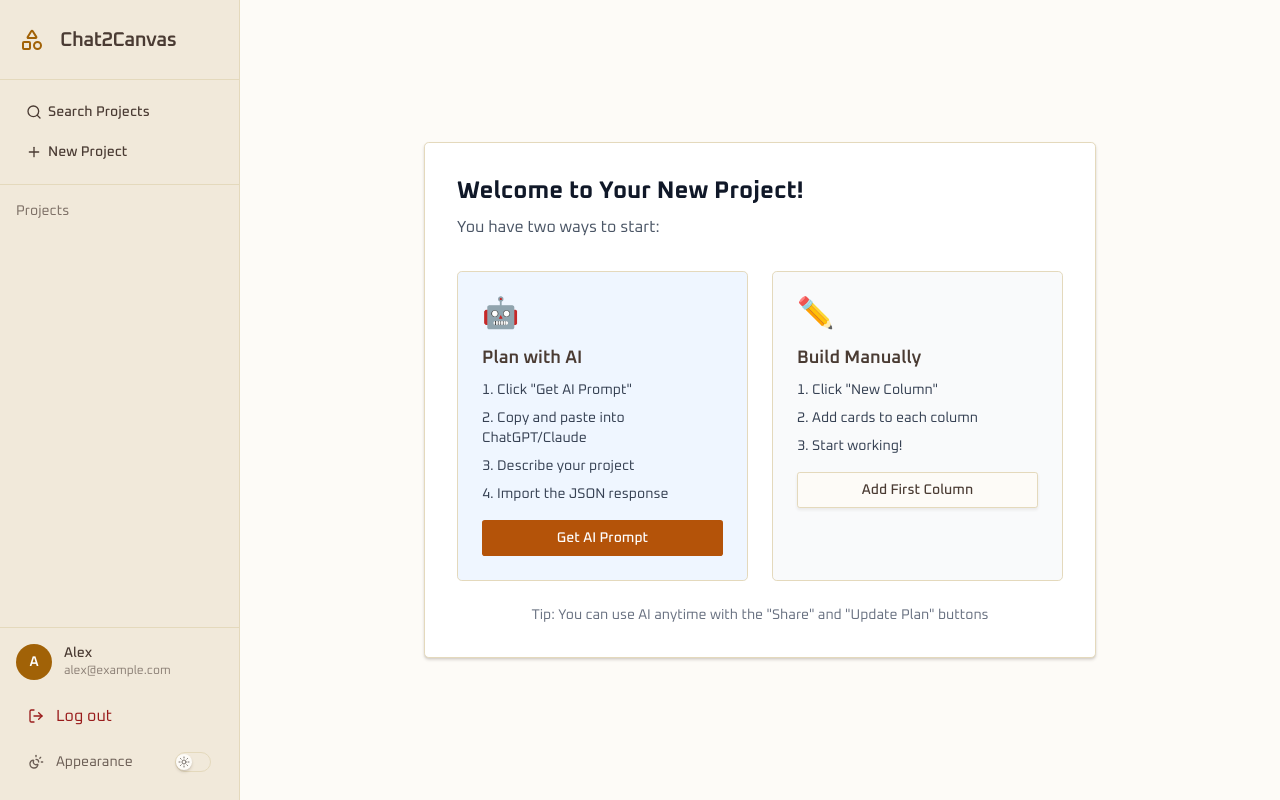
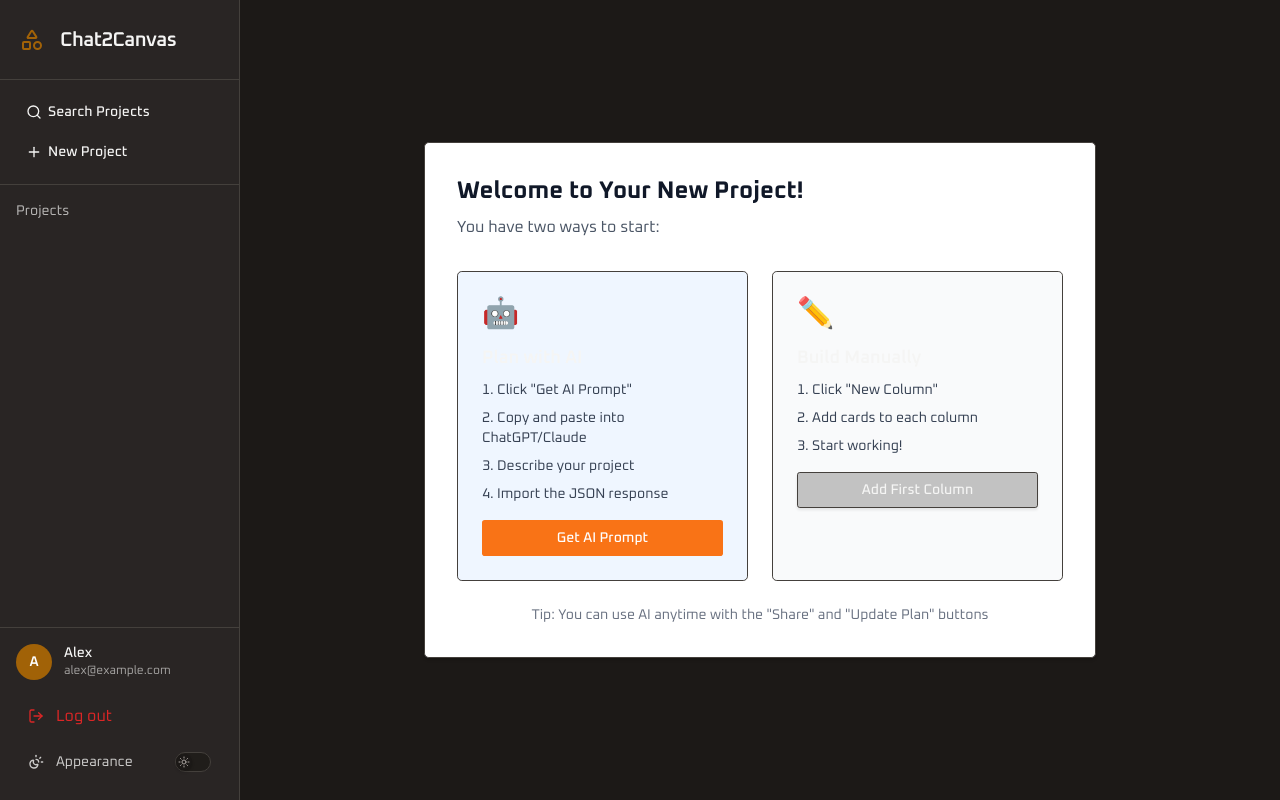
Before and after one commit to B00ZI/Chat2Canvas, a Next.js app: page / in a window 1280 px wide. Built offline with nearby package versions, Linux system fonts and the light colour scheme.

Commit message:
feat(Sidebar, layout): implement dark mode toggle functionality

```diff
--- a/app/layout.tsx
+++ b/app/layout.tsx
@@ -1,30 +1,31 @@
+'use client'
 import type { Metadata } from "next";
 import { Oxanium, Merriweather, Fira_Code } from "next/font/google";
 import "./globals.css";
 import Sidebar from "@/components/Sidebar";
+import { useState } from "react";
 
 const oxanium = Oxanium({ subsets: ["latin"], variable: "--font-oxanium" });
 const merriweather = Merriweather({ weight: ["400", "700"], subsets: ["latin"], variable: "--font-merriweather" });
 const firaCode = Fira_Code({ subsets: ["latin"], variable: "--font-fira-code" });
 
-export const metadata: Metadata = {
-  title: "Create Next App",
-  description: "Generated by create next app",
-};
 
 export default function RootLayout({
   children,
 }: Readonly<{
   children: React.ReactNode;
 }>) {
+
+  const [dark, setDark] = useState(true);
+
   return (
     <html
       lang="en"
-      className={`${oxanium.variable} ${merriweather.variable} ${firaCode.variable}`}
+      className={` ${dark? "dark" : ""} ${oxanium.variable} ${merriweather.variable} ${firaCode.variable}`}
     >
       <body className="bg-background text-foreground font-sans antialiased">
         <div className="flex min-h-screen">
-          <Sidebar />
+          <Sidebar onToggleDark={() => setDark(d => !d)} />
 
           <main
             className="flex-1 bg-background
--- a/components/Sidebar.tsx
+++ b/components/Sidebar.tsx
@@ -8,7 +8,7 @@ import { EditProjectDialog } from "./EditProjectDialog"
 import { Button } from "@/components/ui/button"
 import { Switch } from "./ui/switch"
 
-export default function Sidebar() {
+export default function Sidebar({onToggleDark}:any) {
 
     const [isModalOpen, setIsModalOpen] = useState(false)
     const [editingProjectId, setEditingProjectId] = useState<string | null>(null)
@@ -157,7 +157,7 @@ export default function Sidebar() {
                         </div>
 
 
-                        <Switch onClick={(e) => e.stopPropagation()} />
+                        <Switch onClick={onToggleDark} />
 
                     </div>
                 </div>
```
